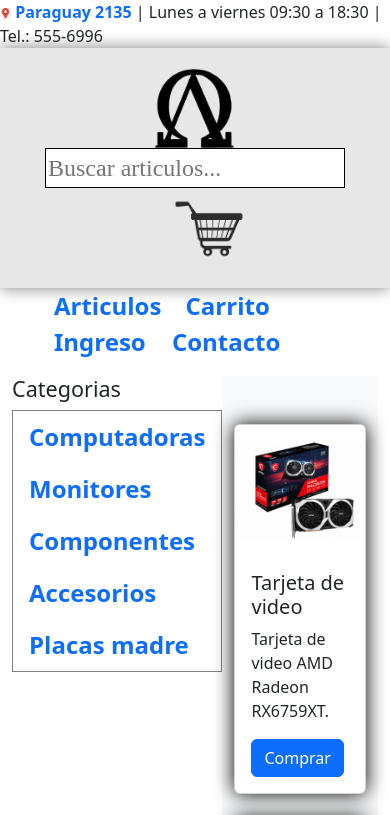
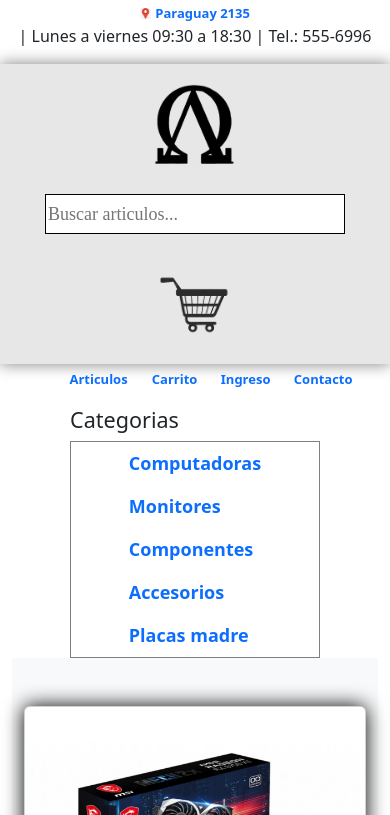
Before and after one commit to Halmeicol/coder_html_entrega_2, a plain HTML site: page pages/Articulos.html in a window 390 px wide. Shown: the top 815 px of the page. Drawn offline with Linux system fonts and the light colour scheme.

Commit message:
modificacion pagina articulos mobile

```diff
--- a/css/stile.css
+++ b/css/stile.css
@@ -1,16 +1,28 @@
-.inbody {
+
+@font-face {
+  font-family: "greek";
+  src: url(../fonts/GFSNeohellenic-Regular.ttf);
+}
+@import url('https://fonts.googleapis.com/css2?family=Open+Sans&display=swap');
+
+
+@media (orientation: landscape) {
+
+header {
+  display: grid;
+  justify-content: center;
+  grid-template-areas:
+    "img_map_icon p_header"
+  ;
+
+}
+
+  .inbody {
   display: grid;
   grid-template-areas:
   "aside album"
-
   ;
 }
-
-@font-face {
-    font-family: "greek";
-    src: url(../fonts/GFSNeohellenic-Regular.ttf);
-}
-@import url('https://fonts.googleapis.com/css2?family=Open+Sans&display=swap');
 
 
 /* Texto hypervinculos */
@@ -31,7 +43,7 @@
 
 main div div aside nav ul li {
   font-size: x-large;
-  color: ;
+
 }
 
 /* Recuadro logo y busqueda */
@@ -136,3 +148,190 @@
   text-decoration: none;
   margin: 5px;
   }
+}
+
+
+
+
+
+
+
+
+
+
+
+
+
+
+
+
+
+
+@media (orientation: portrait) {
+
+header {
+    display: grid;
+    grid-template-areas:
+      "img_map_icon"
+      "p_header"
+    ;
+
+  }
+.img_map_icon {
+
+  justify-self: center !important;
+}
+.p_header {
+
+  justify-self: center !important;
+}
+
+  .inbody {
+    display: grid;
+    grid-template-areas:
+    "aside"
+    "album"
+    ;
+  }
+
+
+
+  @font-face {
+      font-family: "greek";
+      src: url(../fonts/GFSNeohellenic-Regular.ttf);
+  }
+  @import url('https://fonts.googleapis.com/css2?family=Open+Sans&display=swap');
+
+
+  /* Texto hypervinculos */
+  a {
+    color: #8e98a3;
+    text-decoration: none;
+    font-weight: bold;
+    font-size: small;
+  }
+
+  ul{
+    list-style: none ;
+  }
+
+  header div a {
+    text-decoration: none;
+  }
+
+  main div div aside nav ul li {
+    font-size: large;
+
+  }
+
+  /* Recuadro logo y busqueda */
+  .section01 {
+    width: 100%;
+    display: flex;
+    align-items: center;
+    justify-content: center;
+    flex-flow: row wrap;
+    box-shadow: 0 0px 15px gray;
+    background-color: rgb(231, 231, 231);
+    padding: 20px;
+
+    }
+      .logo_trs {
+      width: 80px;
+      height: 80px;
+      margin-left: 30px;
+      margin-right: 30px;
+      margin-bottom: 30px;
+      }
+      .busqueda_art
+      input {
+      width: 300px;
+      height: 40px;
+      text-align: left;
+      border: 1px solid #000000;
+      font-family:"" ;
+      font-size: large;
+      }
+      .logo_carrito
+      {
+      width: 80px;
+      height: 80px;
+      margin-top: 30px;
+      margin-left: 0px;
+      }
+
+  /* Etiquetas navegacion */
+  .navega_sitio  {
+    display: flex;
+    justify-content: center;
+    }
+    .navega_sitio ul li  {
+      margin: 10px;
+      display: inline;
+      font-size: large;
+      }
+      .navega_sitio ul li a {
+        text-decoration: none;
+      }
+  /* Cuerpo principal de contenido */
+
+
+    /* Categorias */
+  aside {
+    justify-self: center !important;
+  }
+  .categoria2 {
+    border: 1px solid gray;
+    display: grid !important;
+    width: 250px;
+    justify-content: center;
+  }
+  aside nav ul {
+    font-size: large;
+    font-weight: bold;
+    }
+
+  /* Categorias Fin */
+
+  /* imagenes centro */
+
+  .img_cent {
+    box-shadow: 0 0 20px black ;
+
+  }
+
+  /* Recuadro contacto */
+  .contacto_form
+  fieldset {
+    width: 300px;
+    height: 570px;
+    padding: 10px;
+    border: 1px solid #000000;
+    border-radius: 1px;
+    }
+    #comentario01 {
+    margin-left: 20px;
+    }
+
+
+  /* Footer */
+  footer {
+    width: 100%;
+    margin-top: 30px;
+    background-color: rgb(231, 231, 231);
+    box-shadow: 0 0 15px black;
+    }
+    .logo_foot {
+      margin-top: 30px;
+      margin-left: 30px;
+      width: 80px;
+      height: 80px;
+      }
+    footer div div div nav ul li a {
+    list-style: none ;
+    color: blue;
+    font-size: large;
+    text-decoration: none;
+    margin: 5px;
+    }
+}
--- a/pages/Articulos.html
+++ b/pages/Articulos.html
@@ -11,10 +11,13 @@
     <script src="../js/bootstrap.min.js"></script>
 </head>
 <body>
-    <header id="header" class="header d-flex justify-content-center">
+    <header>
         <!-- Ubicacion, direccion, horarios. -->
-        <div>
-            <img src="../img/logo_ubicacion.png" alt="" height="11"></a> <a href="https://goo.gl/maps/rfStgZWBgiSC1NnH6" target="_blank">Paraguay 2135 </a>  | Lunes a viernes 09:30 a 18:30 | Tel.: 555-6996</center>
+        <div class="img_map_icon">
+            <img src="../img/logo_ubicacion.png" alt="map_icon" height="11"></a> <a href="https://goo.gl/maps/rfStgZWBgiSC1NnH6" target="_blank">Paraguay 2135 </a>
+        </div>
+        <div class="p_header">
+            <p> | Lunes a viernes 09:30 a 18:30 | Tel.: 555-6996 </p>
         </div>
     </header>
     <!-- Logo, Busqueda y botones ingreso y registro -->
@@ -38,7 +41,7 @@
     <main>
         <div class="container col-12">
         <!-- Etiquetas de navegacion superior -->
-            <nav class="navega_sitio">
+            <nav class="navega_sitio ">
                 <ul>
                     <li><a href="../pages/Articulos.html" >Articulos</a></li>
                     <li><a href="../pages/Carrito.html">Carrito </a></li>
@@ -50,7 +53,7 @@
                 <!-- Etuiquetas categorias -->
                 <aside>
                     <nav>
-                        <h4>Categorias</h4>
+                        <h4 class="cat_text">Categorias</h4>
                         <ul class="nav flex-column categoria2">
                             <li class="nav-item">
                                 <a class="nav-link active" href="./Computadoras.html">Computadoras</a>
```
